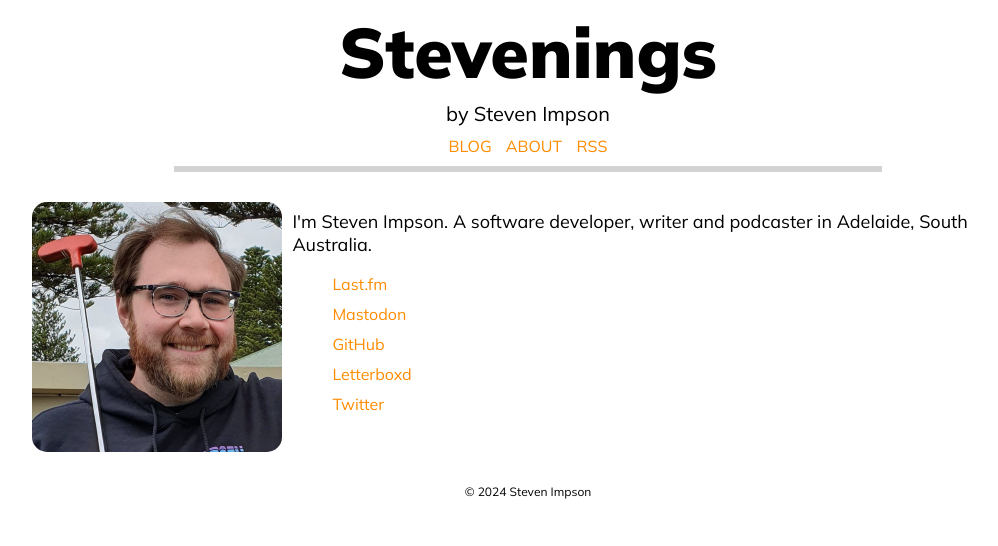
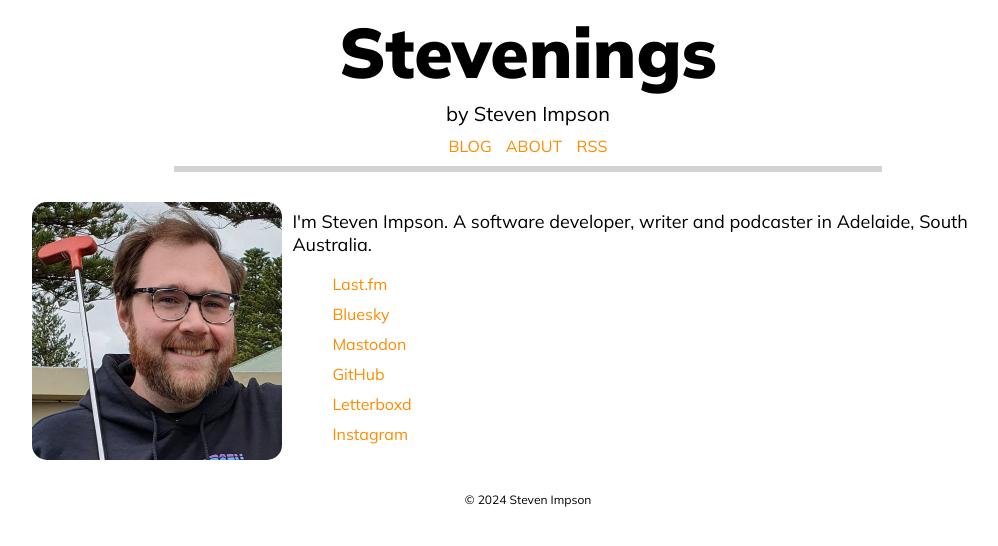
Before and after one commit to stevenimpson/stevenimpson.github.io, a Jekyll site: the page built from about.markdown, in a window 1280 px wide. Shown: the top 546 px of the page, without its empty margins (112-1110 px from the left). Built offline with Jekyll 4.4.1, drawn with Linux system fonts in a browser that asks for light colours.

Commit message:
Edited links list

```diff
--- a/_data/links.yml
+++ b/_data/links.yml
@@ -1,11 +1,13 @@
 
 - name: Last.fm
   link: http://www.last.fm/user/NinjaCatfish
+- name: Bluesky
+  link: https://bsky.app/profile/stevenimpson.com
 - name: Mastodon
   link: https://aus.social/@stevenimpson
 - name: GitHub
   link: https://github.com/stevenimpson
 - name: Letterboxd
   link: https://letterboxd.com/stevenimpson/
-- name: Twitter
-  link: https://twitter.com/StevenImpson
+- name: Instagram
+  link: https://www.instagram.com/stevenimpson/
```
Also changed, not shown: 1 other file.
